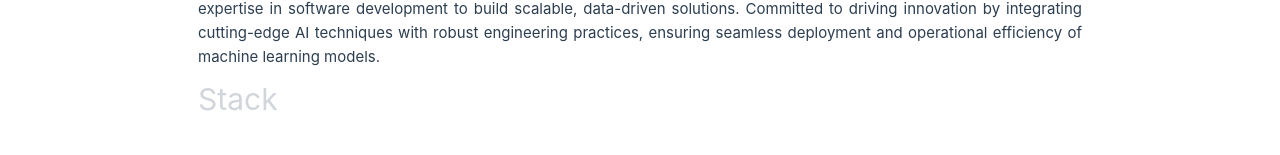
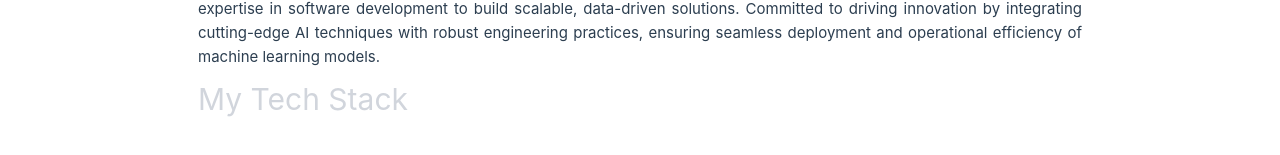
Before and after one commit to bathienle/bathienle.github.io, a Vue app: page / in a window 1280 px wide. Shown: the part 211-366 px from the top of the page. Built offline with nearby package versions, Linux system fonts and the light colour scheme.

Commit message:
Change stack title

```diff
--- a/src/views/StackView.vue
+++ b/src/views/StackView.vue
@@ -1,6 +1,6 @@
 <template>
   <section id="stack" class="scroll-mt-20">
-    <h1 class="text-3xl text-gray-300 font-bold p-1.5">Stack</h1>
+    <h1 class="text-3xl text-gray-300 font-bold p-1.5">My Tech Stack</h1>
 
     <div class="py-4">
       <hr class="w-full border-t-2 border-white mt-2">
```
